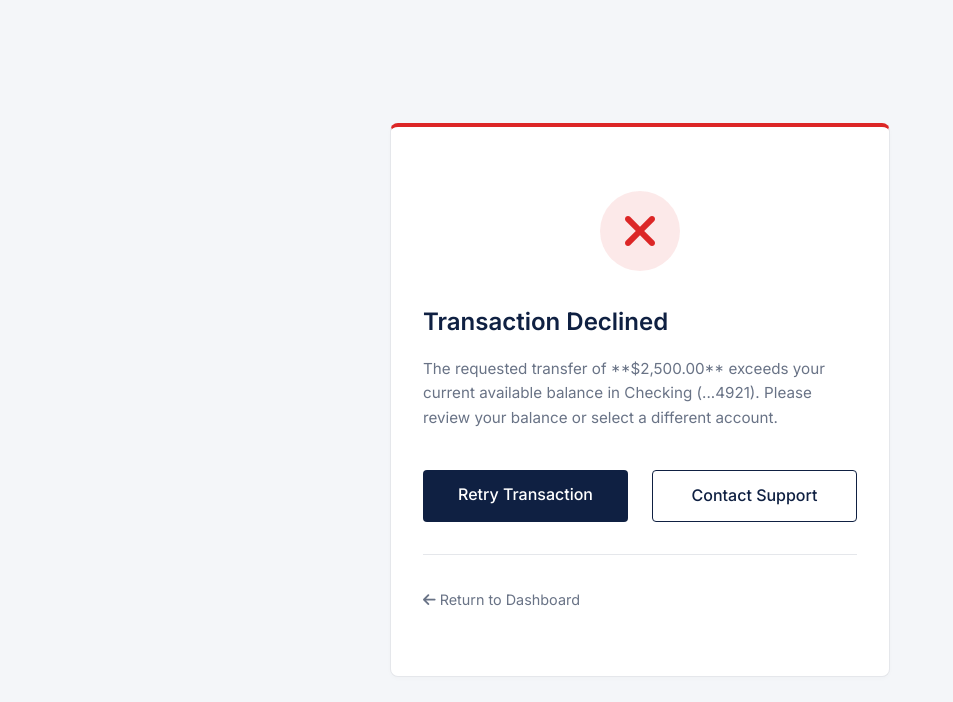
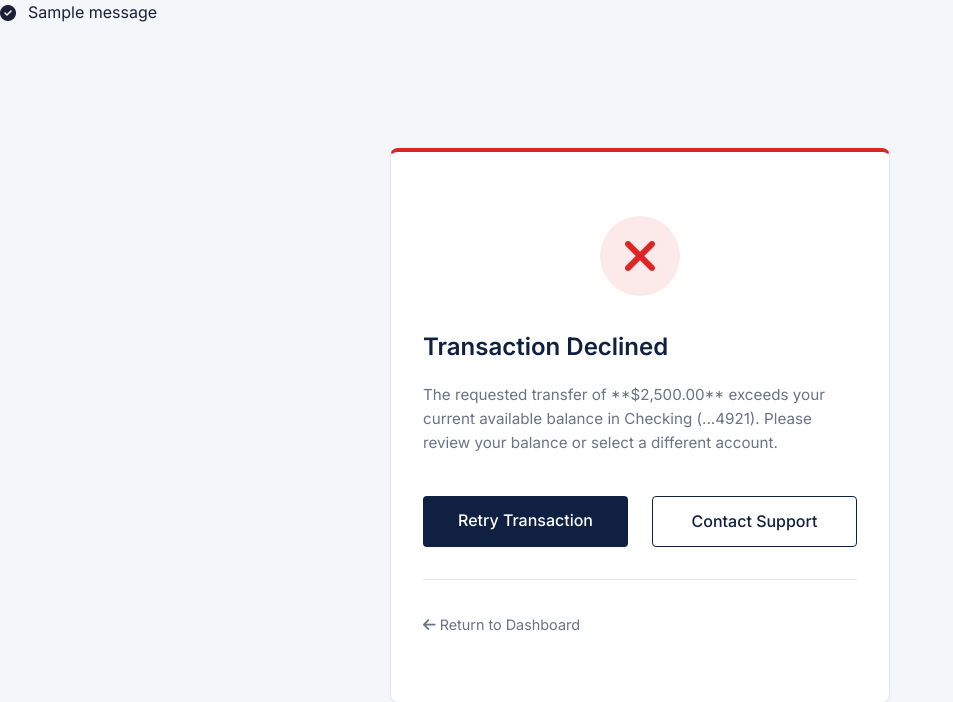
Before and after one commit to Samcodio/bks, a Django app: page /failed/ in a window 1280 px wide. Shown: the top 702 px of the page, without its empty margins (0-953 px from the left). Before the commit the page ends 677 px from the top, so only its background shows below. Run offline with Django 5.2, Linux system fonts and the light colour scheme; a user stored in the database is signed in; tables that the repository leaves empty hold one stand-in row (values such as "Sample post"); one stand-in notice (Sample message) is shown.

Commit message:
failed error finding

```diff
--- a/templates/Transact/failed.html
+++ b/templates/Transact/failed.html
@@ -9,6 +9,24 @@
     <link rel="stylesheet" href="{% static 'css/styles.css' %}">
 </head>
 <body>
+        {% if messages %}
+        <div id="django-toast-container">
+            {% for message in messages %}
+                <div class="django-toast {{ message.tags }}" role="alert">
+                    <div style="display: flex; align-items: center; gap: 12px;">
+                        {% if message.tags == 'success' %}
+                            <i class="fa-solid fa-circle-check"></i>
+                        {% elif message.tags == 'warning' %}
+                            <i class="fa-solid fa-triangle-exclamation"></i>
+                        {% elif message.tags == 'error' %}
+                            <i class="fa-solid fa-circle-exclamation"></i>
+                        {% endif %}
+                        <span>{{ message }}</span>
+                    </div>
+                </div>
+            {% endfor %}
+        </div>
+        {% endif %}
     <div class="secure-wrapper">
         <!-- We keep the sidebar to allow the user to navigate away easily -->
         <main class="main-content" style="display: flex; align-items: center; justify-content: center; margin-left: 0; width: 100%;">
```
Also changed, not shown: payments/views.py (+11 -10 lines).
